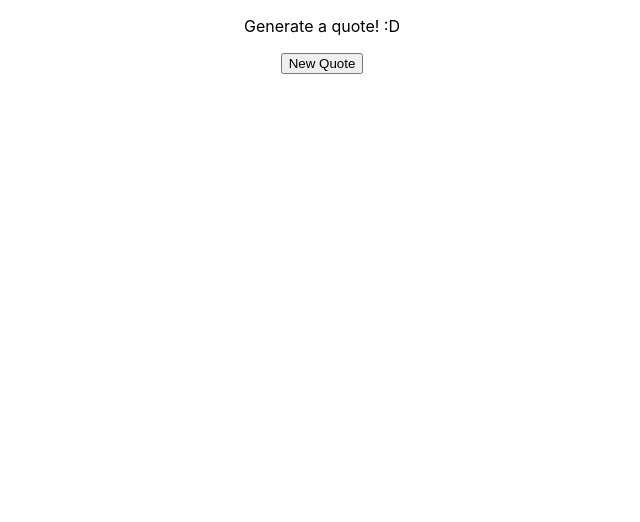
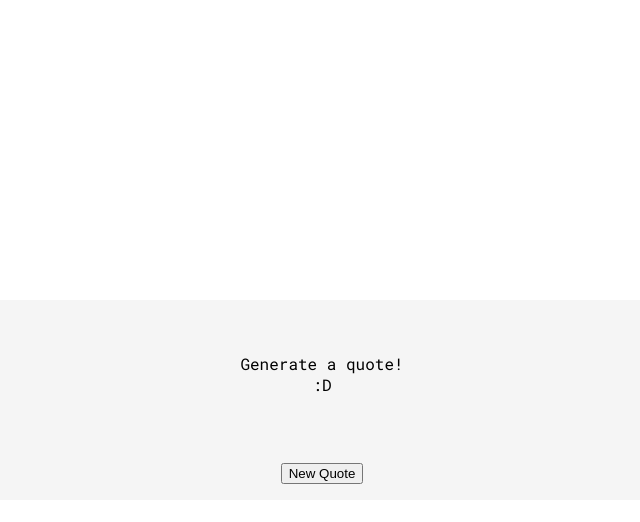
Before and after one commit to im-victor-mendez/random_quote, a React (Create React App) app: page / in a window 1280 px wide. Shown: the top 522 px of the page, without its empty margins (318-958 px from the left). Built offline with nearby package versions, Linux system fonts and the light colour scheme.

Commit message:
Modified css to center all. "Styling" code.

```diff
--- a/src/App.css
+++ b/src/App.css
@@ -1,38 +1,37 @@
-.App {
-  text-align: center;
+#root {
+  max-width: 80%;
+  min-width: 60%;
 }
 
-.App-logo {
-  height: 40vmin;
-  pointer-events: none;
-}
-
-@media (prefers-reduced-motion: no-preference) {
-  .App-logo {
-    animation: App-logo-spin infinite 20s linear;
-  }
-}
-
-.App-header {
-  background-color: #282c34;
-  min-height: 100vh;
+.App {
   display: flex;
   flex-direction: column;
   align-items: center;
+  background-color: whitesmoke;
+  padding: 2%;
   justify-content: center;
-  font-size: calc(10px + 2vmin);
-  color: white;
+  align-content: center;
 }
 
-.App-link {
-  color: #61dafb;
+#Quote {
+  margin: 5% 0% 5% 0%;
 }
 
-@keyframes App-logo-spin {
-  from {
-    transform: rotate(0deg);
-  }
-  to {
-    transform: rotate(360deg);
-  }
+#content {
+  margin: 0% 5% 0% 5%;
 }
+
+#author {
+  float: right;
+  margin-right: 8%;
+}
+
+#tag {
+  text-align: left;
+  margin: 0%;
+  margin-right: 70%;
+}
+
+#newQuote {
+  width: max-content;
+}
--- a/src/App.jsx
+++ b/src/App.jsx
@@ -7,9 +7,9 @@ function App() {
       <div id='Quote'>
         <p id='content'>Generate a quote! :D</p>
         <p id='author'></p>
-        <p id='tag'></p>
-        <button id='newQuote' onClick={GetQuote}>New Quote</button>
       </div>
+      <p id='tag'></p>
+      <button id='newQuote' onClick={GetQuote}>New Quote</button>
     </div>
   )
 }
--- a/src/features/GetQuote.jsx
+++ b/src/features/GetQuote.jsx
@@ -5,7 +5,6 @@ function GetQuote() {
     .then(response => response.json())
     .then(
         d => {
-            console.log(d)
             document.getElementById('content').innerText = d.content
             document.getElementById('author').innerText = d.author
             document.getElementById('tag').innerText = d.tags[0]
--- a/src/index.css
+++ b/src/index.css
@@ -1,13 +1,14 @@
+@import url('https://fonts.googleapis.com/css2?family=Roboto+Mono&display=swap');
+
 body {
   margin: 0;
-  font-family: -apple-system, BlinkMacSystemFont, 'Segoe UI', 'Roboto', 'Oxygen',
-    'Ubuntu', 'Cantarell', 'Fira Sans', 'Droid Sans', 'Helvetica Neue',
-    sans-serif;
+  height: 100vh;
+  font-family: 'Roboto Mono', monospace;
   -webkit-font-smoothing: antialiased;
   -moz-osx-font-smoothing: grayscale;
+  display: flex;
+  text-align: center;
+  align-content: center;
+  justify-content: center;
+  align-items: center;
 }
-
-code {
-  font-family: source-code-pro, Menlo, Monaco, Consolas, 'Courier New',
-    monospace;
-}
```
Also changed, not shown: public/index.html (+0 -18 lines).
